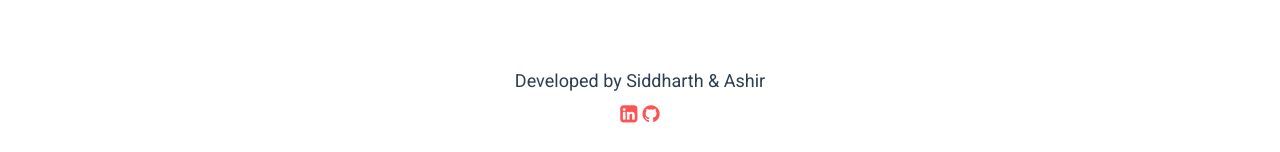
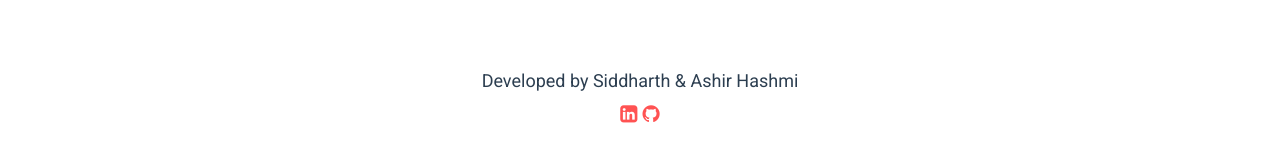
Before and after one commit to siddharthcodess/Sorting-Visualizer, a plain HTML site: page index.html in a window 1280 px wide. Shown: the part 645-797 px from the top of the page. Drawn offline with Linux system fonts and the light colour scheme.

Commit message:
Updated name in frontend index.html

```diff
--- a/index.html
+++ b/index.html
@@ -66,7 +66,7 @@
     <div class="array"></div>
   </div>
   <footer class="footer">
-    <p>Developed by Siddharth & Ashir</p>
+    <p>Developed by Siddharth & Ashir Hashmi</p>
     <p>
       <a href="https://www.linkedin.com/in/siddharthpatel2211/" target="_blank" class="link">
         <i class="fa fa-linkedin-square" aria-hidden="true"></i>
```
